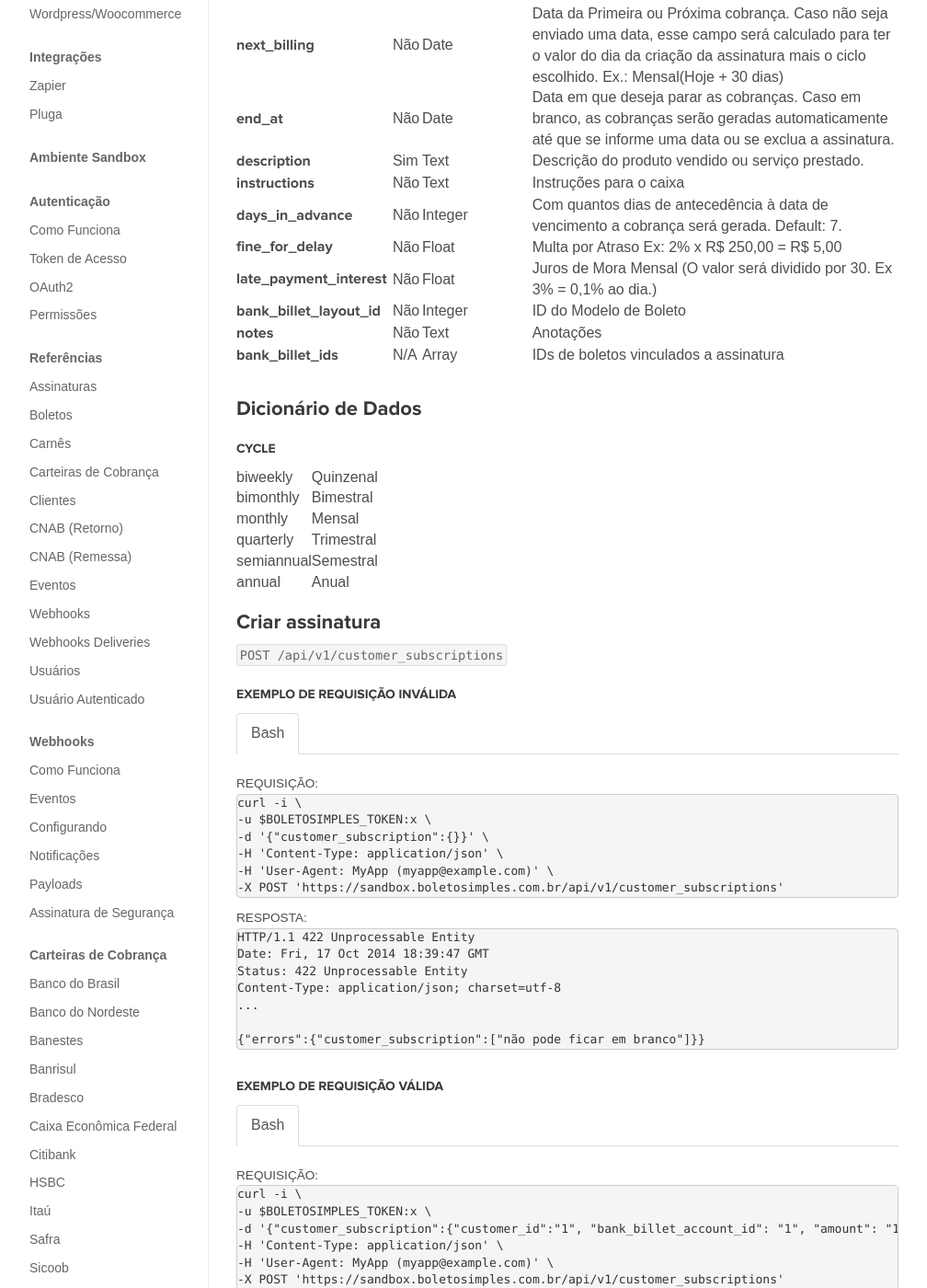
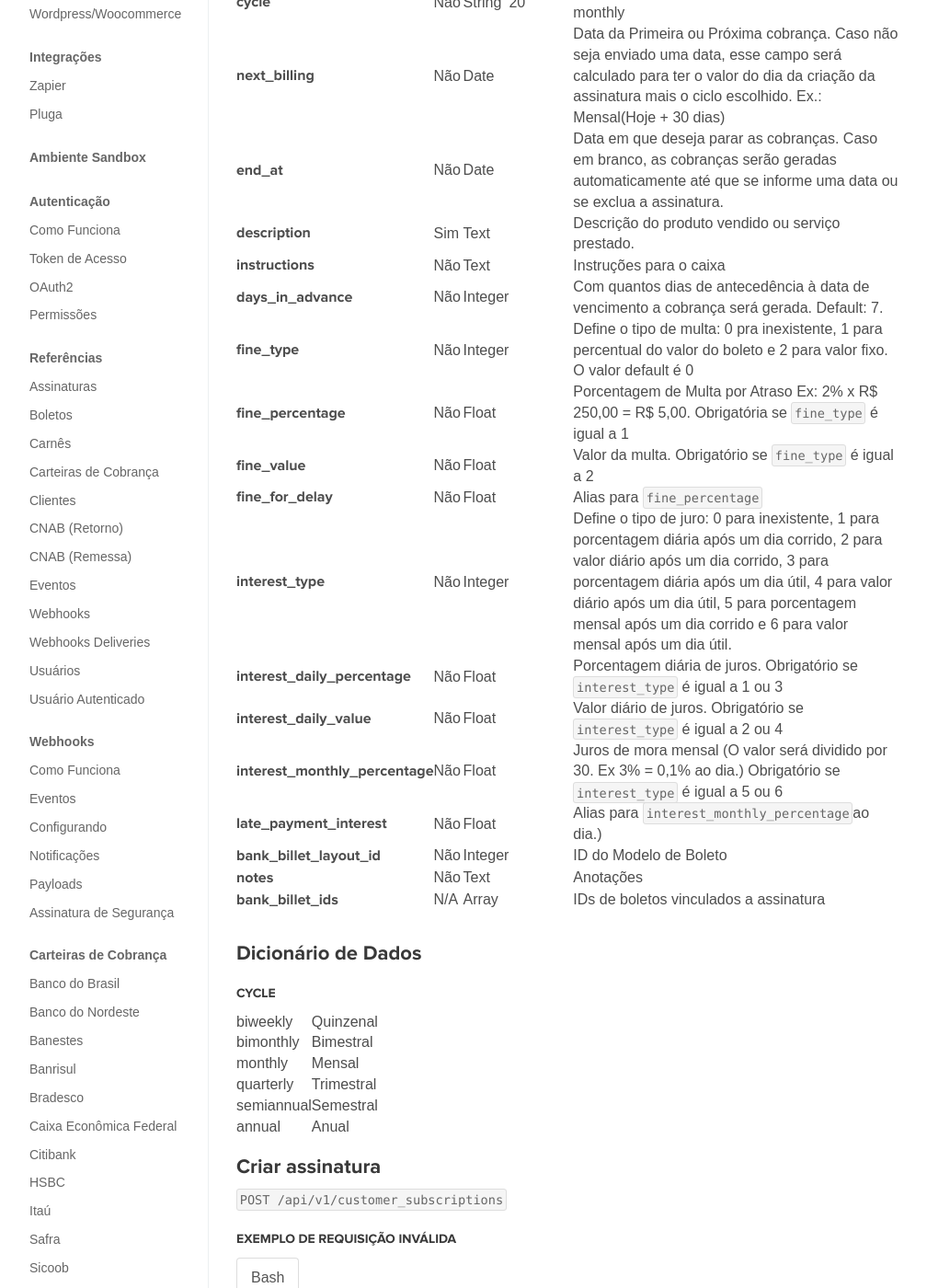
Before and after one commit to BoletoSimples/boletosimples-docs, a Jekyll site: the page built from reference/v1/customer_subscriptions/index.md, in a window 1280 px wide and 1400 px high, scrolled down 731 px. Shown: the whole window at 92% size, without its empty margins (143-1151 px from the left). Built offline with Jekyll 4.4.1, drawn with Linux system fonts in a browser that asks for light colours.

Commit message:
Add on references new attributes fine and interst for Customer Subscription

```diff
--- a/reference/v1/customer_subscriptions/index.md
+++ b/reference/v1/customer_subscriptions/index.md
@@ -19,23 +19,30 @@ breadcrumb: Assinaturas
 
 ### Modelo de Dados
 
-| Parâmetro                   | Obr.  | Tipo    | Tamanho | Descrição
-| --------------------------- | ----- | ------- | ------- | ------------------------
-| **id**                      | N/A   | Integer |         | ID da assinatura
-| **customer_id**             | Sim   | Integer |         | ID do [Cliente](/reference/v1/customers/)
-| **bank_billet_account_id**  | Não   | Integer |         | ID da [Carteira de Cobrança](/reference/v1/bank_billet_accounts/). Se não informado, usará a carteira padrão.
-| **amount**                  | Sim   | String  |         | Preço da Assinatura (R$) Formato: 1.234,34
-| **cycle**                   | Não   | String  | 20      | Ciclo da carnê ([possíveis valores](#cycle)). Default: monthly
-| **next_billing**            | Não   | Date    |         | Data da Primeira ou Próxima cobrança. Caso não seja enviado uma data, esse campo será calculado para ter o valor do dia da criação da assinatura mais o ciclo escolhido. Ex.: Mensal(Hoje + 30 dias)
-| **end_at**                  | Não   | Date    |         | Data em que deseja parar as cobranças. Caso em branco, as cobranças serão geradas automaticamente até que se informe uma data ou se exclua a assinatura.
-| **description**             | Sim   | Text    |         | Descrição do produto vendido ou serviço prestado.
-| **instructions**            | Não   | Text    |         | Instruções para o caixa
-| **days_in_advance**         | Não   | Integer |         | Com quantos dias de antecedência à data de vencimento a cobrança será gerada. Default: 7.
-| **fine_for_delay**          | Não   | Float   |         | Multa por Atraso Ex: 2% x R$ 250,00 = R$ 5,00
-| **late_payment_interest**   | Não   | Float   |         | Juros de Mora Mensal (O valor será dividido por 30. Ex 3% = 0,1% ao dia.)
-| **bank_billet_layout_id**   | Não   | Integer |         | ID do Modelo de Boleto
-| **notes**                   | Não   | Text    |         | Anotações
-| **bank_billet_ids**         | N/A   | Array   |         | IDs de boletos vinculados a assinatura
+| Parâmetro                       | Obr.  | Tipo    | Tamanho | Descrição
+| ---------------------------     | ----- | ------- | ------- | ------------------------
+| **id**                          | N/A   | Integer |         | ID da assinatura
+| **customer_id**                 | Sim   | Integer |         | ID do [Cliente](/reference/v1/customers/)
+| **bank_billet_account_id**      | Não   | Integer |         | ID da [Carteira de Cobrança](/reference/v1/bank_billet_accounts/). Se não informado, usará a carteira padrão.
+| **amount**                      | Sim   | String  |         | Preço da Assinatura (R$) Formato: 1.234,34
+| **cycle**                       | Não   | String  | 20      | Ciclo da carnê ([possíveis valores](#cycle)). Default: monthly
+| **next_billing**                | Não   | Date    |         | Data da Primeira ou Próxima cobrança. Caso não seja enviado uma data, esse campo será calculado para ter o valor do dia da criação da assinatura mais o ciclo escolhido. Ex.: Mensal(Hoje + 30 dias)
+| **end_at**                      | Não   | Date    |         | Data em que deseja parar as cobranças. Caso em branco, as cobranças serão geradas automaticamente até que se informe uma data ou se exclua a assinatura.
+| **description**                 | Sim   | Text    |         | Descrição do produto vendido ou serviço prestado.
+| **instructions**                | Não   | Text    |         | Instruções para o caixa
+| **days_in_advance**             | Não   | Integer |         | Com quantos dias de antecedência à data de vencimento a cobrança será gerada. Default: 7.
+| **fine_type**                   | Não   | Integer |         | Define o tipo de multa: 0 pra inexistente, 1 para percentual do valor do boleto e 2 para valor fixo. O valor default é 0
+| **fine_percentage**             | Não   | Float   |         | Porcentagem de Multa por Atraso Ex: 2% x R$ 250,00 = R$ 5,00. Obrigatória se `fine_type` é igual a 1
+| **fine_value**                  | Não   | Float   |         | Valor da multa. Obrigatório se `fine_type` é igual a 2
+| **fine_for_delay**              | Não   | Float   |         | Alias para `fine_percentage`
+| **interest_type**               | Não   | Integer |         | Define o tipo de juro: 0 para inexistente, 1 para porcentagem diária após um dia corrido, 2 para valor diário após um dia corrido, 3 para porcentagem diária após um dia útil, 4 para valor diário após um dia útil, 5 para porcentagem mensal após um dia corrido e 6 para valor mensal após um dia útil.
+| **interest_daily_percentage**   | Não   | Float   |         | Porcentagem diária de juros. Obrigatório se `interest_type` é igual a 1 ou 3
+| **interest_daily_value**        | Não   | Float   |         | Valor diário de juros. Obrigatório se `interest_type` é igual a 2 ou 4
+| **interest_monthly_percentage** | Não   | Float   |         | Juros de mora mensal (O valor será dividido por 30. Ex 3% = 0,1% ao dia.) Obrigatório se `interest_type` é igual a 5 ou 6
+| **late_payment_interest**       | Não   | Float   |         | Alias para `interest_monthly_percentage`ao dia.)
+| **bank_billet_layout_id**       | Não   | Integer |         | ID do Modelo de Boleto
+| **notes**                       | Não   | Text    |         | Anotações
+| **bank_billet_ids**             | N/A   | Array   |         | IDs de boletos vinculados a assinatura
 
 ### Dicionário de Dados
 
```
